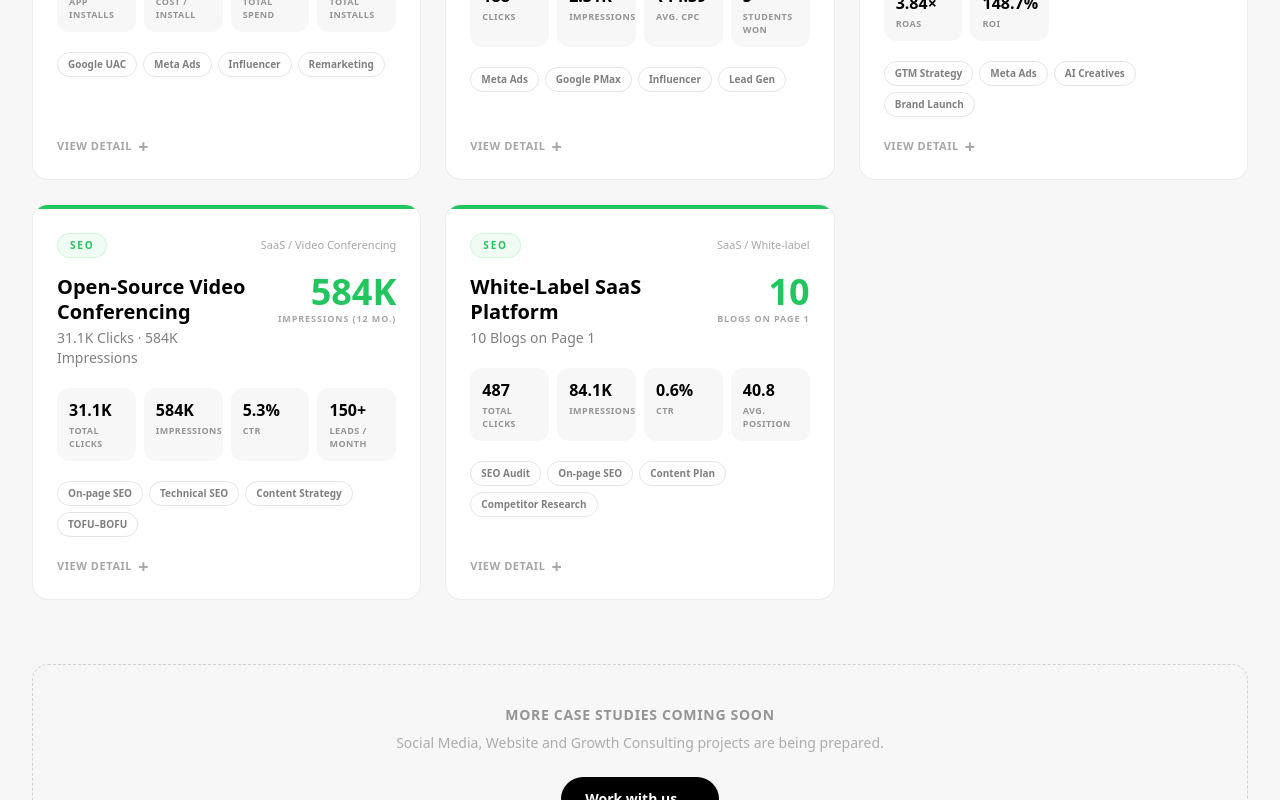
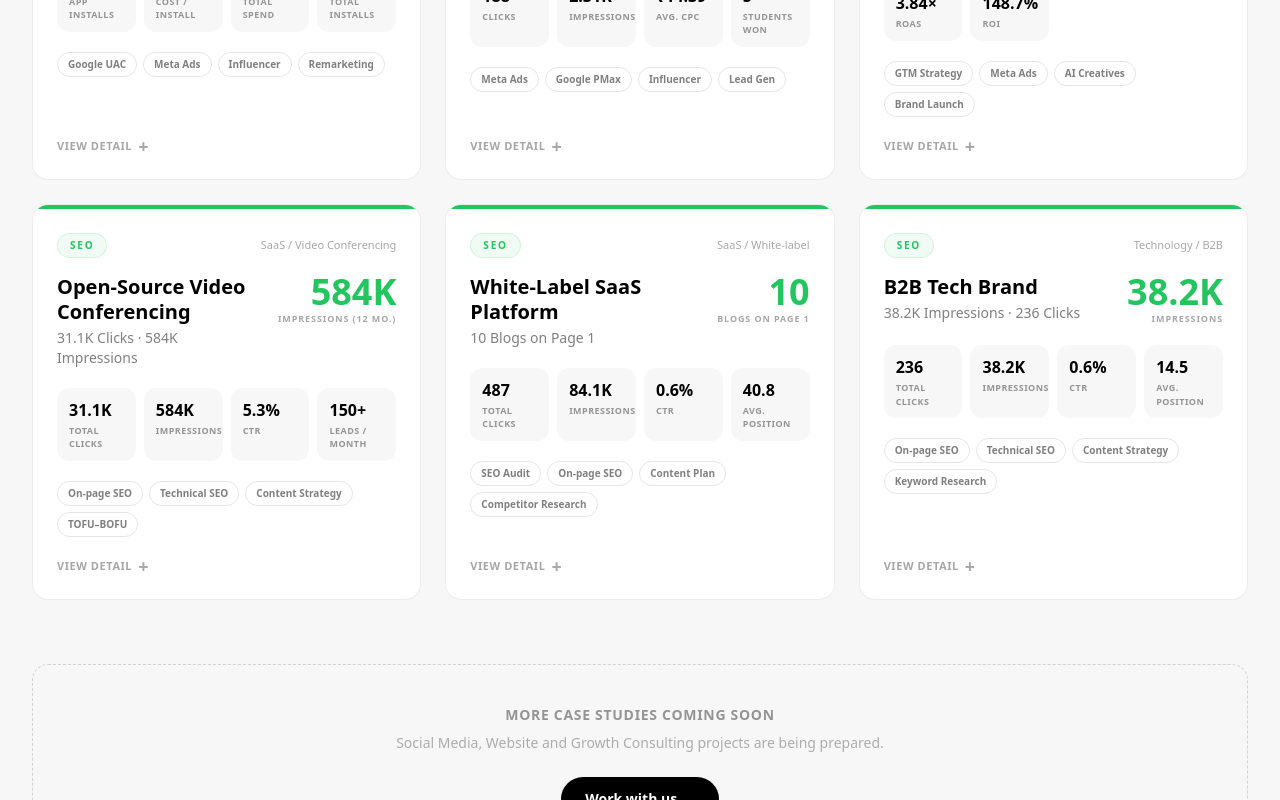
Before and after one commit to jaysolanki-01/sarvopaya, a Next.js app: page /work in a window 1280 px wide. Shown: the part 1177-1977 px from the top of the page. Built offline with nearby package versions, Linux system fonts and the light colour scheme; a web font is replaced by a local one.

Commit message:
new work

```diff
--- a/src/app/work/page.tsx
+++ b/src/app/work/page.tsx
@@ -138,6 +138,26 @@ const PROJECTS: Project[] = [
       "A white-label SaaS platform needed to build organic visibility from scratch with no existing SEO foundation. A full audit, on-page optimisation, competitor research, and a structured content plan were executed to target low-competition, high-intent keywords.",
     result:
       "10 blog posts now rank on page 1 of Google. The platform consistently attracts high-quality leads through organic search.",
+  },
+  {
+    id: "b2b-tech-brand",
+    title: "B2B Tech Brand",
+    headline: "38.2K Impressions · 236 Clicks",
+    industry: "Technology / B2B",
+    service: "seo",
+    tags: ["On-page SEO", "Technical SEO", "Content Strategy", "Keyword Research"],
+    bigStat: "38.2K",
+    bigStatLabel: "Impressions",
+    metrics: [
+      { label: "Total Clicks",  value: "236" },
+      { label: "Impressions",   value: "38.2K" },
+      { label: "CTR",           value: "0.6%" },
+      { label: "Avg. Position", value: "14.5" },
+    ],
+    about:
+      "A B2B tech brand needed to establish organic search presence in a competitive niche. A structured SEO approach was applied — keyword research, on-page optimisation, and a content strategy targeting mid-funnel queries where decision-makers search.",
+    result:
+      "Generated 38.2K impressions and 236 clicks with steady upward momentum. Impressions tripled in the final month, signalling strong organic growth heading into the next quarter.",
   },
 ];
 
@@ -306,7 +326,7 @@ export default function WorkPage() {
             className="mt-14 flex flex-wrap gap-x-10 gap-y-6 border-t pt-10"
             style={{ borderColor: "rgba(255,255,255,0.07)" }}>
             {[
-              { v: "5+",   l: "Projects Delivered" },
+              { v: "6+",   l: "Projects Delivered" },
               { v: "10×",  l: "Best ROAS Achieved" },
               { v: "60K+", l: "App Installs Driven" },
               { v: "584K", l: "Organic Impressions" },
```
